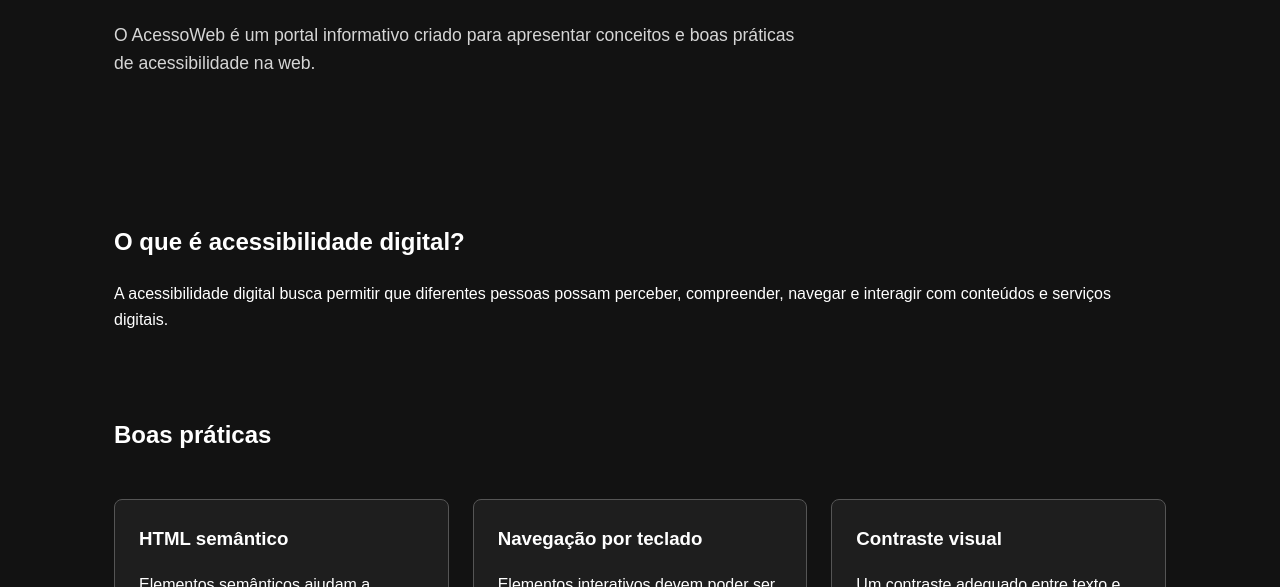
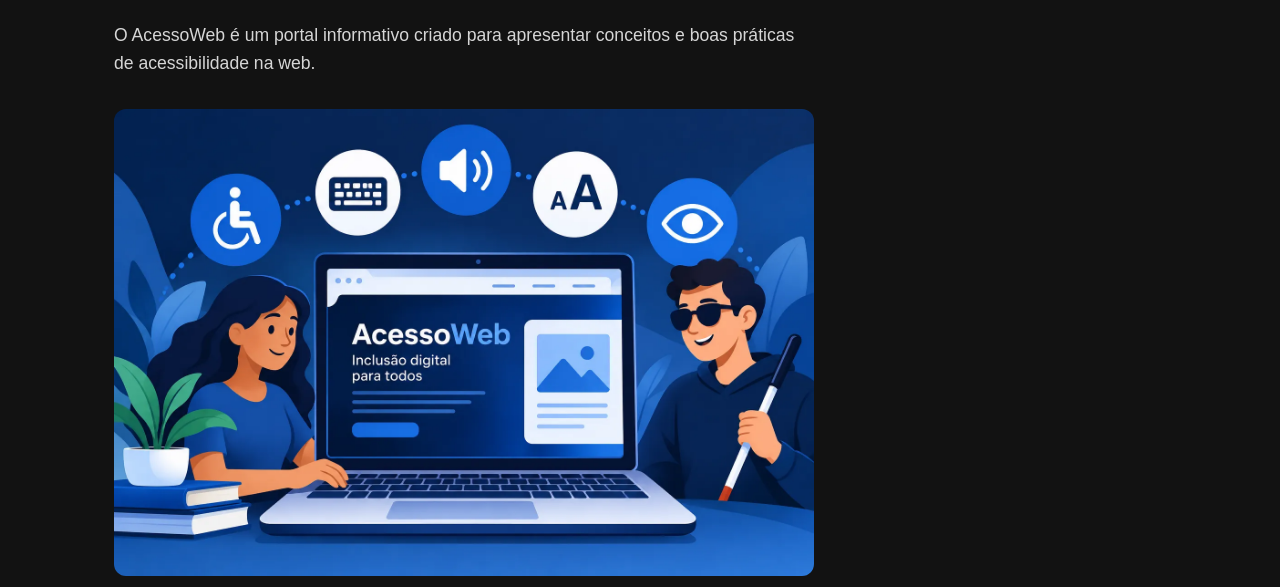
Before and after one commit to Rodri8726/AcessoWeb, a website built with Vite: page index.html in a window 1280 px wide. Shown: the part 365-952 px from the top of the page. Built offline with nearby package versions, Linux system fonts and the light colour scheme.

Commit message:
perf: otimiza imagem para formato WebP

```diff
--- a/css/style.css
+++ b/css/style.css
@@ -178,6 +178,15 @@ textarea:focus-visible {
     --cor-borda: #ffffff;
 }
 
+.imagem-destaque {
+    display: block;
+    width: 100%;
+    max-width: 700px;
+    height: auto;
+    margin-top: 2rem;
+    border-radius: 12px;
+}
+
 @media (max-width: 768px) {
     nav ul {
         flex-direction: column;
--- a/index.html
+++ b/index.html
@@ -50,6 +50,13 @@
                 O AcessoWeb é um portal informativo criado para apresentar
                 conceitos e boas práticas de acessibilidade na web.
             </p>
+            <img
+                class="imagem-destaque"
+                src="/images/acessibilidade-digital.webp"
+                alt="Ilustração sobre inclusão e recursos de acessibilidade digital"
+                width="1024"
+                height="576"
+            >
         </section>
 
         <section id="acessibilidade">
```
Also changed, not shown: package.json (+4 -3 lines), images/acessibilidade-digital.webp (added), 1 other file.
